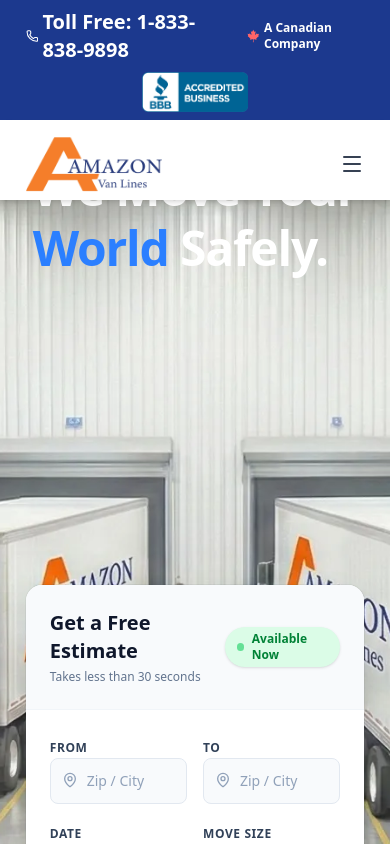
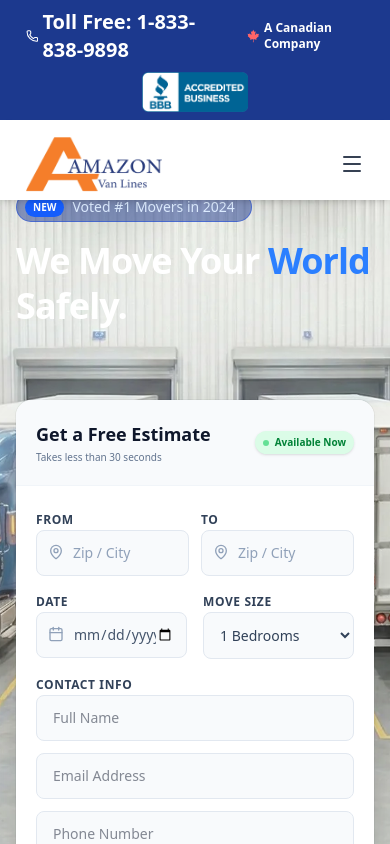
Before and after one commit to moversworldca-creator/amazon-van-lines, a Next.js app: page / in a window 390 px wide. Shown: the top 844 px of the page. Built offline with nearby package versions, Linux system fonts and the light colour scheme.

Commit message:
Fixed the errors and changed the images

```diff
--- a/src/app/getQuote/page.tsx
+++ b/src/app/getQuote/page.tsx
@@ -47,8 +47,13 @@
     setIsLoading(true);
 
     try {
-          // 1. Send the data to the backend
-          const apiUrl = process.env.NEXT_PUBLIC_API_URL || 'https://amazonvanlines.ca:5000/api/quote';
+          // Determine API URL based on environment
+          const defaultApiUrl = typeof window !== 'undefined' && (window.location.hostname === 'localhost' || window.location.hostname === '127.0.0.1')
+            ? 'http://localhost:5000/api/quote'
+            : '/api/quote';
+
+          const apiUrl = process.env.NEXT_PUBLIC_API_URL || defaultApiUrl;
+
           const response = await fetch(apiUrl, {
             method: 'POST',
             headers: { 'Content-Type': 'application/json' },
--- a/src/app/layout.tsx
+++ b/src/app/layout.tsx
@@ -29,8 +29,61 @@
 }: Readonly<{
   children: React.ReactNode;
 }>) {
+  const jsonLd = {
+    "@context": "https://schema.org",
+    "@type": "MovingCompany",
+    "name": "Amazon Van Lines",
+    "image": "https://amazonvanlines.com/asset/logo.png",
+    "@id": "https://amazonvanlines.com",
+    "url": "https://amazonvanlines.com",
+    "telephone": "1-833-838-9898",
+    "address": {
+      "@type": "PostalAddress",
+      "streetAddress": "3174 Eglinton Ave E Suite-202 a",
+      "addressLocality": "Scarborough",
+      "addressRegion": "ON",
+      "postalCode": "M1J 2H5",
+      "addressCountry": "CA"
+    },
+    "geo": {
+      "@type": "GeoCoordinates",
+      "latitude": 43.7394,
+      "longitude": -79.2311
+    },
+    "openingHoursSpecification": {
+      "@type": "OpeningHoursSpecification",
+      "dayOfWeek": [
+        "Monday",
+        "Tuesday",
+        "Wednesday",
+        "Thursday",
+        "Friday"
+      ],
+      "opens": "07:00",
+      "closes": "20:00"
+    },
+    "sameAs": [
+      "https://www.facebook.com/amazonvanlines",
+      "https://www.instagram.com/amazonvanlines"
+    ],
+    "areaServed": [
+      { "@type": "AdministrativeArea", "name": "Ontario" },
+      { "@type": "AdministrativeArea", "name": "Alberta" },
+      { "@type": "AdministrativeArea", "name": "British Columbia" },
+      { "@type": "AdministrativeArea", "name": "Manitoba" },
+      { "@type": "AdministrativeArea", "name": "Quebec" },
+      { "@type": "AdministrativeArea", "name": "Saskatchewan" }
+    ]
+  };
+
   return (
     <html lang="en">
+      <head>
+        <script
+          type="application/ld+json"
+          dangerouslySetInnerHTML={{ __html: JSON.stringify(jsonLd) }}
+        />
+      </head>
       <body
         className={`${geistSans.variable} ${geistMono.variable} ${inter.variable} antialiased`} // Add Inter's variable
       >
--- /dev/null
+++ b/src/app/robots.ts
@@ -0,0 +1,12 @@
+import { MetadataRoute } from 'next';
+
+export default function robots(): MetadataRoute.Robots {
+  return {
+    rules: {
+      userAgent: '*',
+      allow: '/',
+      disallow: '/private/',
+    },
+    sitemap: 'https://amazonvanlines.com/sitemap.xml',
+  };
+}
--- a/src/app/service/page.tsx
+++ b/src/app/service/page.tsx
@@ -433,6 +433,7 @@
       const serviceFromHash = services.find(s => s.id === hash);
       if (serviceFromHash) {
         setActiveService(serviceFromHash);
+        window.scrollTo(0, 0); // Instant scroll to top
       }
     };
 
--- /dev/null
+++ b/src/app/sitemap.ts
@@ -0,0 +1,32 @@
+import { MetadataRoute } from 'next';
+
+export default function sitemap(): MetadataRoute.Sitemap {
+  const baseUrl = 'https://amazonvanlines.com';
+
+  return [
+    {
+      url: baseUrl,
+      lastModified: new Date(),
+      changeFrequency: 'monthly',
+      priority: 1,
+    },
+    {
+      url: `${baseUrl}/about`,
+      lastModified: new Date(),
+      changeFrequency: 'monthly',
+      priority: 0.8,
+    },
+    {
+      url: `${baseUrl}/service`,
+      lastModified: new Date(),
+      changeFrequency: 'weekly',
+      priority: 0.9,
+    },
+    {
+      url: `${baseUrl}/getQuote`,
+      lastModified: new Date(),
+      changeFrequency: 'monthly',
+      priority: 0.8,
+    },
+  ];
+}
--- a/src/components/Hero.tsx
+++ b/src/components/Hero.tsx
@@ -46,7 +46,13 @@
       const firstName = nameParts[0] || '';
       const lastName = nameParts.slice(1).join(' ') || 'N/A';
 
-      const apiUrl = process.env.NEXT_PUBLIC_API_URL || 'https://amazonvanlines.ca:5000/api/quote';
+      // Determine API URL based on environment
+      const defaultApiUrl = typeof window !== 'undefined' && (window.location.hostname === 'localhost' || window.location.hostname === '127.0.0.1')
+        ? 'http://localhost:5000/api/quote'
+        : '/api/quote';
+
+      const apiUrl = process.env.NEXT_PUBLIC_API_URL || defaultApiUrl;
+
       const response = await fetch(apiUrl, {
         method: 'POST',
         headers: {
@@ -89,7 +95,7 @@
   };
 
   return (
-    <section id='hero' className="relative pt-32 pb-20 md:pt-40 md:pb-32 bg-slate-900 overflow-hidden min-h-screen flex items-center">
+    <section id='hero' className="relative pt-28 pb-12 md:pt-40 md:pb-32 sm:pb-42 bg-slate-900 overflow-hidden min-h-screen flex items-center">
         {/* Abstract Background Shapes for depth */}
         <div className="absolute top-0 right-0 -mr-20 -mt-20 w-96 h-96 rounded-full bg-blue-600 blur-3xl opacity-20 animate-pulse"></div>
         <div className="absolute bottom-0 left-0 -ml-20 -mb-20 w-80 h-80 rounded-full bg-orange-600 blur-3xl opacity-20 animate-pulse delay-1000"></div>
@@ -105,45 +111,45 @@
         <div className="absolute inset-0 "></div>
       </div>
 
-      <div className="container w-[95vw] mx-auto px-4 relative z-10">
-        <div className="flex flex-col lg:flex-row items-center justify-between gap-16">
+      <div className="container mx-auto px-4 relative z-10">
+        <div className="flex flex-col lg:flex-row items-center justify-between gap-12 lg:gap-16">
 
           {/* Hero Text */}
 
-          <div className="lg:w-1/2 text-white space-y-8">
-            <section>
+          <div className="lg:w-1/2 text-white space-y-6 md:space-y-8">
+            <section className='pt-20'>
             <div className="inline-flex items-center space-x-2 bg-blue-900/50 border border-blue-700/50 rounded-full pl-2 pr-4 py-1">
                 <span className="bg-blue-600 text-white text-[10px] font-bold px-2 py-0.5 rounded-full">NEW</span>
                 <span className="text-sm font-medium text-blue-100">Voted #1 Movers in 2024</span>
             </div>
 
-            <h1 className="text-5xl md:text-6xl lg:text-7xl font-extrabold leading-tight tracking-tight text-white">
-              We Move Your <br/>
+            <h1 className="mt-4 text-4xl sm:text-5xl md:text-6xl lg:text-7xl font-extrabold leading-tight tracking-tight text-white">
+              We Move Your <br className="hidden sm:block" />
               <span className="text-blue-500">World</span> Safely.
               </h1>
             </section>
-            <div className='h-[25vh]'></div>
+            <div className='hidden lg:block h-[20vh]'></div>
 
           </div>
 
           {/* Form - Solid Card Design */}
           <div className="lg:w-[480px] w-full bg-white rounded-2xl shadow-2xl overflow-hidden ring-1 ring-slate-900/5">
-            <div className="bg-slate-50 p-6 border-b border-slate-100 flex justify-between items-center">
+            <div className="bg-slate-50 p-5 md:p-6 border-b border-slate-100 flex justify-between items-center">
               <div>
-                <h3 className="text-xl font-bold text-slate-900">Get a Free Estimate</h3>
-                <p className="text-slate-500 text-xs mt-1">Takes less than 30 seconds</p>
+                <h3 className="text-lg md:text-xl font-bold text-slate-900">Get a Free Estimate</h3>
+                <p className="text-slate-500 text-[10px] md:text-xs mt-0.5">Takes less than 30 seconds</p>
               </div>
-              <div className="bg-green-100 text-green-700 text-xs font-bold px-3 py-1 rounded-full flex items-center shadow-sm">
-                <span className="w-2 h-2 bg-green-500 rounded-full mr-2 animate-pulse"></span>
+              <div className="bg-green-100 text-green-700 text-[10px] md:text-xs font-bold px-2 md:px-3 py-1 rounded-full flex items-center shadow-sm">
+                <span className="w-1.5 h-1.5 md:w-2 md:h-2 bg-green-500 rounded-full mr-1.5 md:mr-2 animate-pulse"></span>
                 Available Now
               </div>
             </div>
 
             {/* 4. Wrapped in <form> tag */}
-            <form onSubmit={handleSubmit} className="p-6 md:p-8 space-y-5">
-              <div className="space-y-4">
+            <form onSubmit={handleSubmit} className="p-5 md:p-8 space-y-4 md:space-y-5">
+              <div className="space-y-3 md:space-y-4">
                 {/* Inputs */}
-                 <div className="grid grid-cols-2 gap-4">
+                 <div className="grid grid-cols-2 gap-3 md:gap-4">
                   <div className="space-y-1.5">
                     <label className="text-xs font-bold text-slate-700 uppercase tracking-wider">From</label>
                     <div className="relative group">
--- a/src/components/HomePage.tsx
+++ b/src/components/HomePage.tsx
@@ -544,13 +544,13 @@
                 <span className="mt-4 font-serif italic text-slate-800 text-[1.1rem]">Lakshmi</span>
               </div>
 
-              {/* Avatar 2: Tharanikan (Medium, Right) */}
+              {/* Avatar 2: Tharanikan (Medium, Right)
               <div className="absolute top-[25%] right-[2%] md:right-[5%] flex flex-col items-center z-20">
                 <div className="w-28 h-28 md:w-36 md:h-36 rounded-full overflow-hidden shadow-lg border-4 border-white">
                   <img src="https://images.unsplash.com/photo-1560250097-0b93528c311a?auto=format&fit=crop&q=80&w=200&h=200" alt="Tharanikan" className="w-full h-full object-cover" />
                 </div>
                 <span className="mt-3 font-serif italic text-slate-800 text-[1rem]">Tharanikan</span>
-              </div>
+              </div> */}
 
               {/* Avatar 3: Bala (Medium, Bottom Left) */}
               <div className="absolute bottom-[2%] left-[20%] md:left-[25%] flex flex-col items-center z-20">
--- a/src/components/Navbar.tsx
+++ b/src/components/Navbar.tsx
@@ -77,9 +77,9 @@
               {isServicesMenuOpen && (
                 <div className="absolute top-full left-0 bg-white shadow-lg rounded-md  py-2 w-56 z-10">
                   {services.map((service) => (
-                    <Link key={service.name} href={service.href} className="block px-4 py-2 text-sm text-gray-700 hover:bg-gray-100 hover:text-blue-700 transition">
+                    <a key={service.name} href={service.href} className="block px-4 py-2 text-sm text-gray-700 hover:bg-gray-100 hover:text-blue-700 transition">
                       {service.name}
-                    </Link>
+                    </a>
                   ))}
                 </div>
               )}
@@ -114,14 +114,14 @@
               {isMobileServicesOpen && (
                 <div className="pl-4 mt-2 space-y-2 border-l-2 border-blue-100">
                   {services.map((service) => (
-                    <Link
+                    <a
                       key={service.name}
                       href={service.href}
                       className="block text-gray-700 hover:text-blue-700"
                       onClick={() => setIsOpen(false)}
                     >
                       {service.name}
-                    </Link>
+                    </a>
                   ))}
                 </div>
               )}
```
Also changed, not shown: src/components/Footer.tsx (+7 -5 lines), src/asset/longmove.webp, src/asset/usmover.webp.
